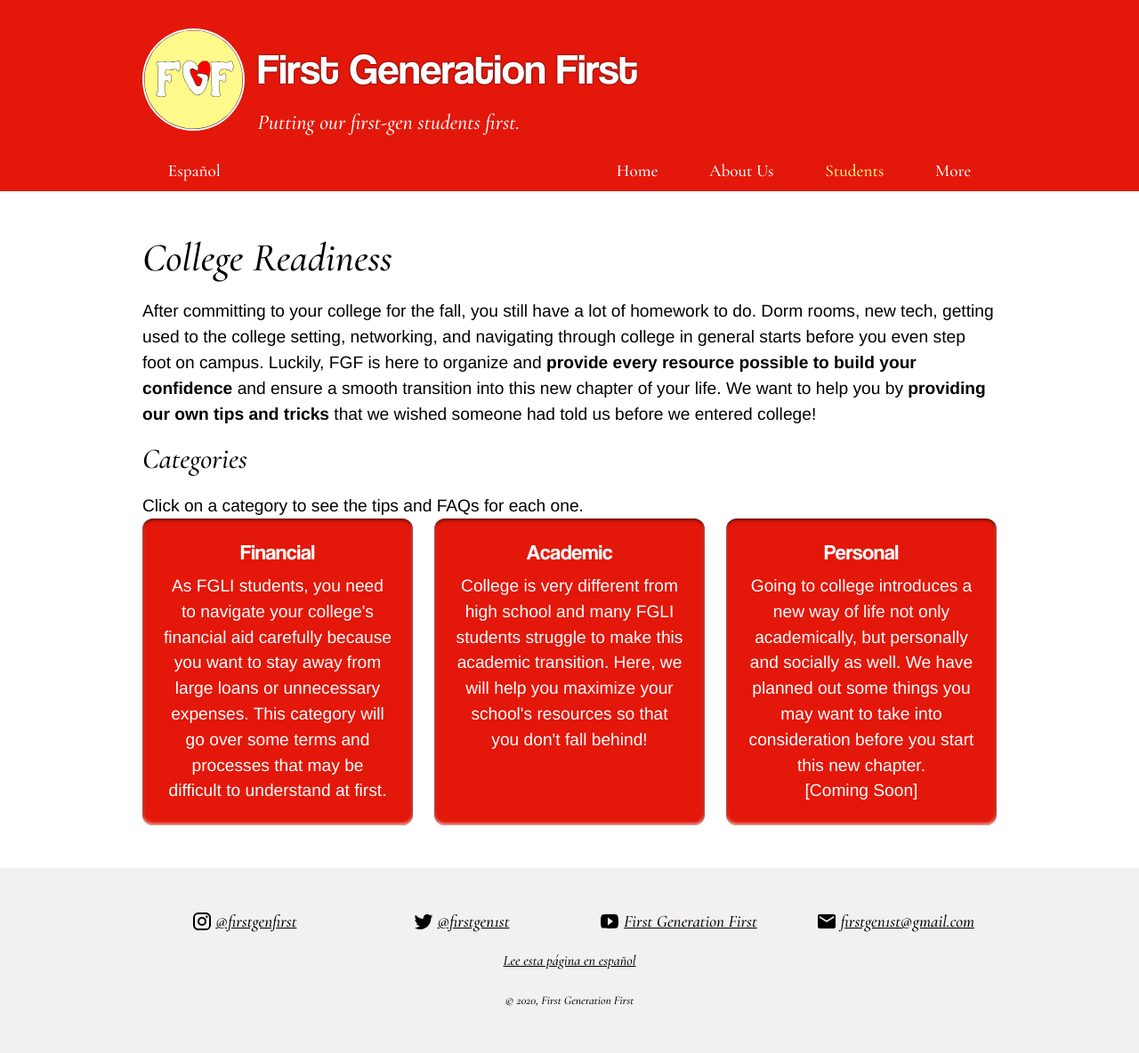
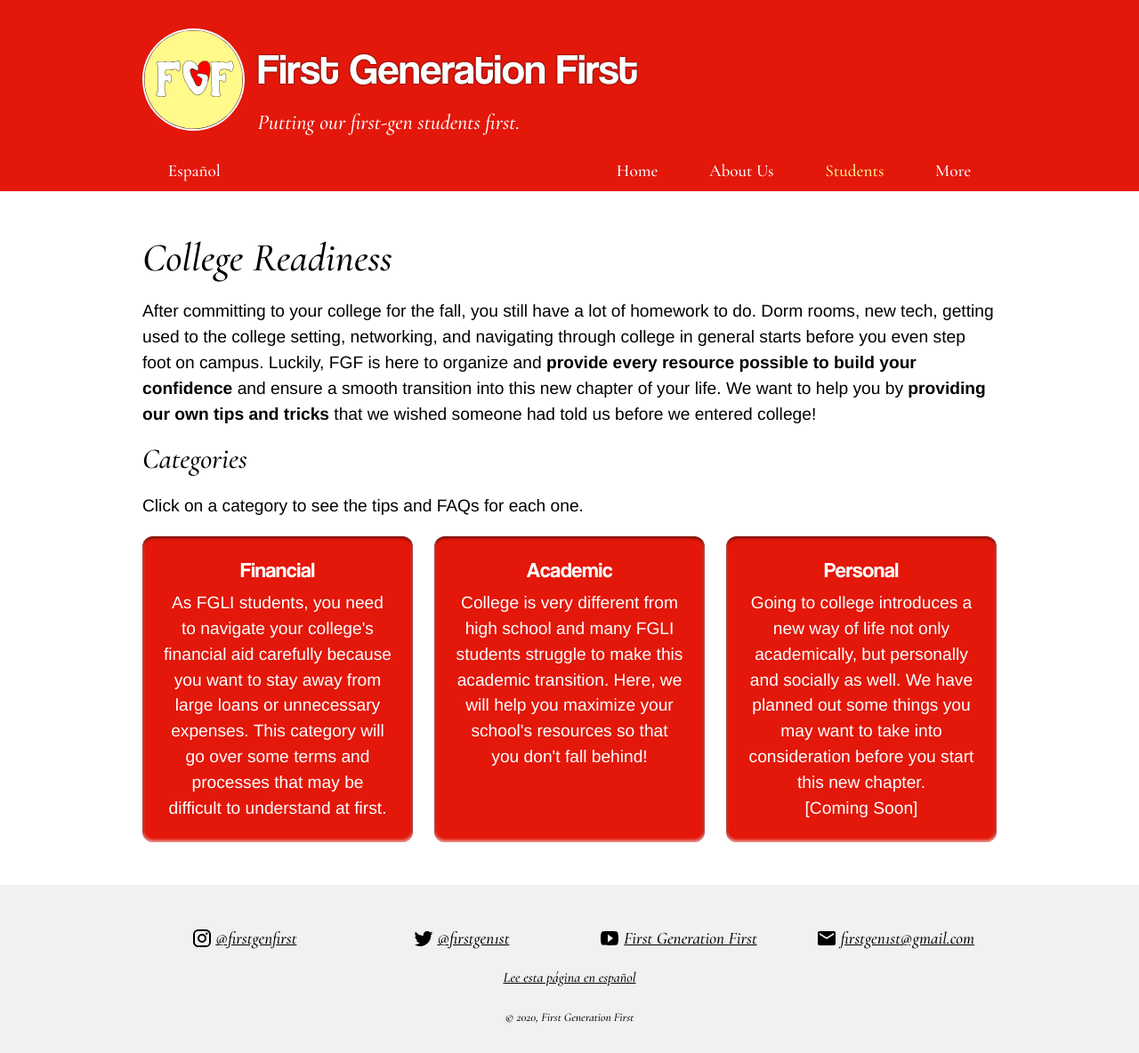
Before and after one commit to FirstGenFirst/FirstGenFirst.github.io, a Jekyll site: the page built from collegereadiness.html, in a window 1280 px wide. Shown: the whole page at 89% size. Built offline with Jekyll 4.4.1, drawn with Linux system fonts in a browser that asks for light colours.

Commit message:
Fixed small visual bugs

```diff
--- a/css/collegereadiness.scss
+++ b/css/collegereadiness.scss
@@ -3,7 +3,7 @@
 {% include sass_variables.scss %}
 
 #college-readiness {
-	p:last-child {
+	> div p:last-child {
 		margin-bottom: 0;
 	}
 }
--- a/css/donate.scss
+++ b/css/donate.scss
@@ -8,7 +8,7 @@
 
 #donate-with {
 	.flex-row {
-		max-width: $content-width * .75;
+		width: $content-width * .75;
 
 		> div {
 			text-align: center;
```
